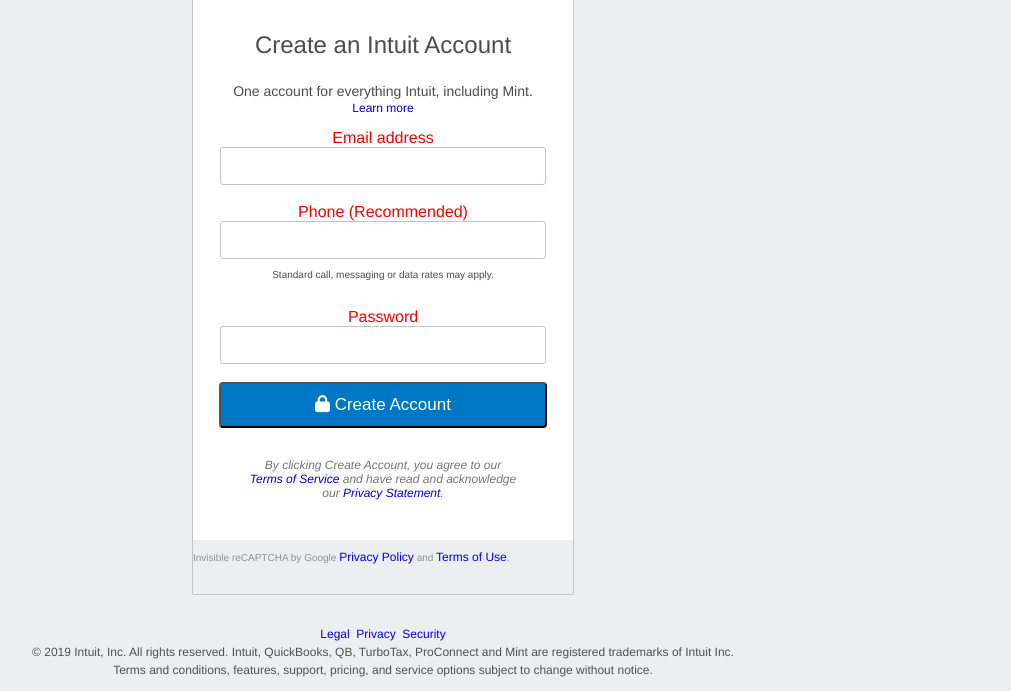
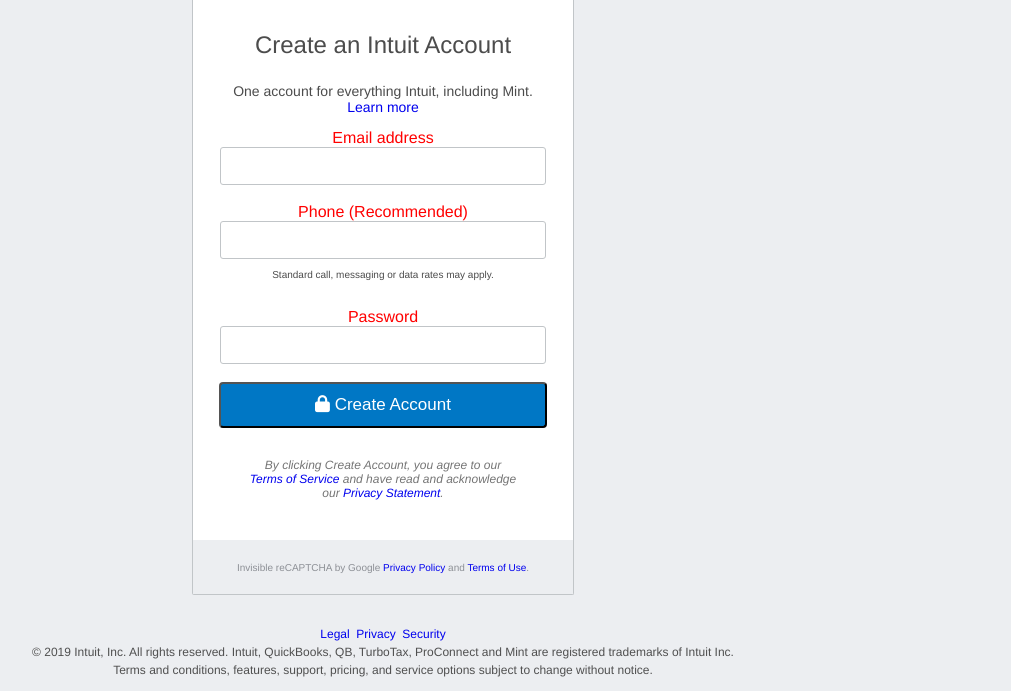
Before and after one commit to macnick/HTML-forms, a plain HTML site: page index.html in a window 1280 px wide. Shown: the part 174-865 px from the top of the page, without its empty margins (257-1268 px from the left). Drawn offline with Linux system fonts and the light colour scheme.

Commit message:
fixed form footer

```diff
--- a/style/style.css
+++ b/style/style.css
@@ -65,7 +65,7 @@
   border-bottom: 1px solid #c1c5c8;
   color: #4c4c4c;
 }
-.form a {
+#terms a {
   font-size: 12px;
 }
 i .fa-lock {
@@ -86,21 +86,22 @@
 #textphone {
   font-size: 10px;
 }
-
 #terms {
   font-size: 12px;
   font-style: italic;
   color: #757575;
   padding: 0px 45px;
 }
-
 .invisible {
+  display: flex;
+  justify-content: center;
   background: #eceef1;
   color: #8d9096;
   font-size: 10px;
   height: 54px;
   width: 100%;
   justify-content: center;
+  align-items: center;
 }
 
 #textphone {
```
